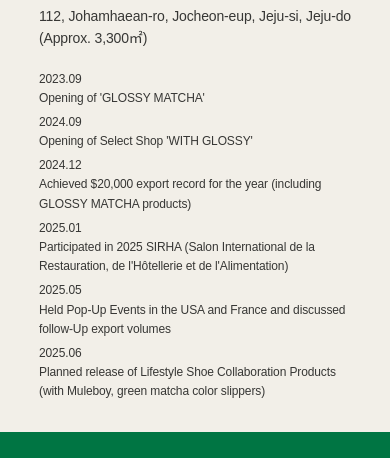
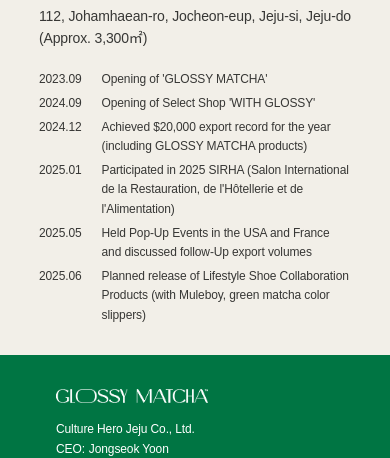
Before and after one commit to Elarin22/Glossy_Matcha, a Next.js app in the folder fe/: page /en/about in a window 390 px wide. Shown: the part 3099-3557 px from the top of the page. Built offline with nearby package versions, Linux system fonts and the light colour scheme; a web font is replaced by a local one.

Commit message:
[FE] fix: 연혁 컴포넌트 li 내부 구조 변경

```diff
--- a/fe/src/components/About/BrandHistory.module.scss
+++ b/fe/src/components/About/BrandHistory.module.scss
@@ -80,18 +80,13 @@
   gap: 20px;
   @include pretendard(clamp(14px, 1.2vw, 20px), 500);
 
-    &__desc-wrapper {
+  &__wrapper {
     display: flex;
-        flex-direction: column;
+    gap: 20px;
   }
 
   @media (max-width: 768px) {
     gap: 10px;
     @include pretendard($font-size-12, 500);
-
-        &__desc-wrapper {
-            display: flex;
-            flex-direction: column;
   }
 }
-}
--- a/fe/src/components/About/BrandHistory.tsx
+++ b/fe/src/components/About/BrandHistory.tsx
@@ -44,13 +44,14 @@ export default function BrandHistory() {
           {historyItems.map((item, index) => (
             <li key={index} className={styles["history-item"]}>
               <FadeInUp delay={600 + index * 200}>
+                <div className={styles["history-item__wrapper"]}>
                   <time
                     className={styles["history-item__date"]}
                     dateTime={item.date.replace(".", "-")}
                   >
                     {item.date}
                   </time>
-                <div className={styles["history-item__desc-wrapper"]}>
+
                   {item.desc.map((text, idx) => (
                     <p key={idx} className={styles["history-item__desc"]}>
                       {text}
```
Lines whose indentation alone changed are shown as unchanged.
